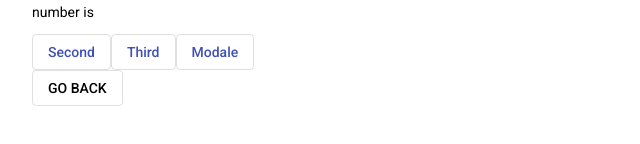
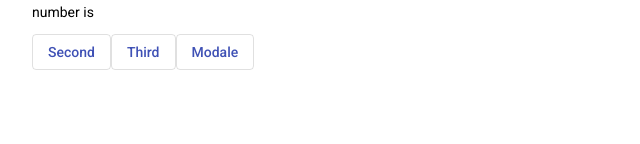
Before and after one commit to bonellimitch/angular-navigation-poc, an Angular app: page /first in a window 1280 px wide. Shown: the part 158-302 px from the top of the page, without its empty margins (0-640 px from the left). Built offline with nearby package versions, Linux system fonts and the light colour scheme.

Commit message:
route: show back button

```diff
--- a/src/app/first/first.component.html
+++ b/src/app/first/first.component.html
@@ -12,5 +12,5 @@
 </div>
 
 <div class="container">
-    <button mat-stroked-button outline color="secondary" (click)="goBack()">GO BACK</button>
+    <button mat-stroked-button outline color="secondary" *ngIf="showBackButton" (click)="goBack()">GO BACK</button>
 </div>
--- a/src/app/first/first.component.ts
+++ b/src/app/first/first.component.ts
@@ -18,6 +18,10 @@ export class FirstComponent implements OnInit, OnDestroy, Routable {
   isModal = false;
   outlet!: string;
   number!: string | null;
+
+  get showBackButton(): boolean {
+    return this.route.showBackButton(this.activatedRoute);
+  }
 
   constructor(
     private dialog: MatDialog,
--- a/src/app/route.service.ts
+++ b/src/app/route.service.ts
@@ -172,6 +172,14 @@ export class RouteService {
     }
   }
 
+  showBackButton(activatedRoute: ActivatedRoute): boolean {
+    if (activatedRoute) {
+      const routerHistory = this.getRouterOutletByActivatedRoute(activatedRoute);
+      return (routerHistory && routerHistory.currentIndex >= 1) as boolean;
+    }
+    return false;
+  }
+
   /**
    * Ripulisce la route settando come path 'null', attenzione: nella definizione delle route
    * deve essere prevista una route '' altrimenti va in errore.
@@ -251,12 +259,16 @@ export class RouteService {
     if (activatedRoute.outlet === 'primary') {
       return activatedRoute.snapshot.queryParams;
     }
-    const routerHistory = this.routerOutletStack.find(outlet => outlet.outlet === activatedRoute.outlet);
+    const routerHistory = this.getRouterOutletByActivatedRoute(activatedRoute);
     if (routerHistory && routerHistory.history.length > 0) {
       const entry = routerHistory.history[routerHistory.history.length - 1];
       return entry && entry.params ? entry.params : null;
     }
     return null;
+  }
+
+  private getRouterOutletByActivatedRoute(activatedRoute: ActivatedRoute): NamedRouterOutlet | undefined {
+    return this.routerOutletStack.find(outlet => outlet.outlet === activatedRoute.outlet);
   }
 
   /**
--- a/src/app/second/second.component.html
+++ b/src/app/second/second.component.html
@@ -8,5 +8,5 @@
 </div>
 
 <div class="container">
-    <button mat-stroked-button outline color="secondary" (click)="goBack()">GO BACK</button>
+    <button mat-stroked-button outline color="secondary" *ngIf="showBackButton" (click)="goBack()">GO BACK</button>
 </div>
--- a/src/app/second/second.component.ts
+++ b/src/app/second/second.component.ts
@@ -16,6 +16,10 @@ export class SecondComponent implements OnInit, OnDestroy, Routable {
   isModal = false;
   outlet!: string;
   number!: number;
+
+  get showBackButton(): boolean {
+    return this.route.showBackButton(this.activatedRoute);
+  }
 
   constructor(
     // private router: Router,
--- a/src/app/third/third.component.html
+++ b/src/app/third/third.component.html
@@ -10,5 +10,5 @@
 </div>
 
 <div class="container">
-    <button mat-stroked-button outline color="secondary" (click)="goBack()">GO BACK</button>
+    <button mat-stroked-button outline color="secondary" *ngIf="showBackButton" (click)="goBack()">GO BACK</button>
 </div>
--- a/src/app/third/third.component.ts
+++ b/src/app/third/third.component.ts
@@ -15,6 +15,10 @@ export class ThirdComponent implements OnInit, OnDestroy, Routable {
 
   @HostBinding('id')
   id!: string;
+
+  get showBackButton(): boolean {
+    return this.route.showBackButton(this.activatedRoute);
+  }
 
   constructor(
     private activatedRoute: ActivatedRoute,
```
